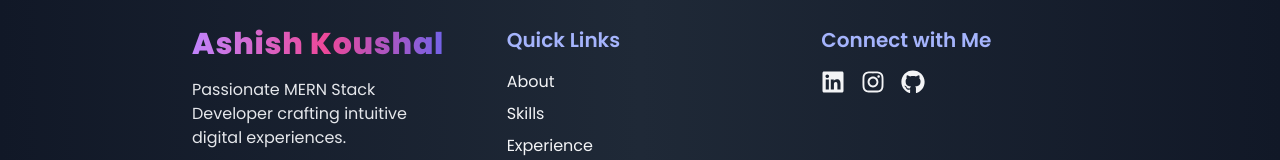
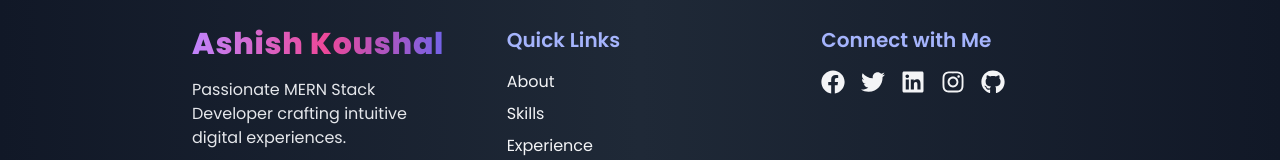
Before and after one commit to Ashi5486/Portfolio, a React (Vite) app in the folder frontend/: page / in a window 1280 px wide. Shown: the part 8422-8582 px from the top of the page. Built offline with nearby package versions, Linux system fonts and the light colour scheme; a web font is replaced by a local one.

Commit message:
Update footer

```diff
--- a/frontend/src/components/Footer/Footer.jsx
+++ b/frontend/src/components/Footer/Footer.jsx
@@ -1,7 +1,167 @@
+// import React, { useEffect, useState } from "react";
+// import {
+//   FaFacebook,
+//   FaTwitter,
+//   FaLinkedin,
+//   FaInstagram,
+//   FaGithub,
+//   FaMoon,
+//   FaSun,
+// } from "react-icons/fa";
+// import { motion } from "framer-motion";
+// import { fadeIn } from "../../variants"; // Make sure this exists
+
+// const Footer = () => {
+//   const [isDark, setIsDark] = useState(false);
+
+//   useEffect(() => {
+//     const theme = localStorage.getItem("theme") || "dark";
+//     setIsDark(theme === "dark");
+//     document.documentElement.classList.toggle("dark", theme === "dark");
+//   }, []);
+
+//   const toggleTheme = () => {
+//     const newTheme = isDark ? "light" : "dark";
+//     setIsDark(!isDark);
+//     localStorage.setItem("theme", newTheme);
+//     document.documentElement.classList.toggle("dark", newTheme === "dark");
+//   };
+
+//   const handleScroll = (sectionId) => {
+//     const section = document.getElementById(sectionId);
+//     if (section) {
+//       section.scrollIntoView({ behavior: "smooth" });
+//     }
+//   };
+
+//   return (
+//     <motion.footer
+//       className={`${
+//         isDark
+//           ? "bg-gradient-to-r from-[#0f0c29] via-[#302b63] to-[#24243e]"
+//           : "bg-gradient-to-r from-purple-300 via-indigo-300 to-pink-200"
+//       } ${isDark ? "text-white" : "text-black"} py-12 px-[10vw] relative overflow-hidden`}
+//       variants={fadeIn("up", 0.1)}
+//       initial="hidden"
+//       whileInView="show"
+//       viewport={{ once: true }}
+//     >
+//       {/* Pulse Line */}
+//       <div className="absolute top-0 left-0 w-full h-1 bg-gradient-to-r from-indigo-400 via-purple-500 to-pink-500 animate-pulse" />
+
+//       <div className="grid grid-cols-1 md:grid-cols-4 gap-10 z-10 relative">
+//         {/* 1. Brand Info */}
+//         <div>
+//           <h2 className="text-2xl font-bold mb-2">Ashish Koushal</h2>
+//           <p className="text-sm text-gray-300 dark:text-gray-400">
+//             Passionate MERN Stack Developer crafting intuitive digital experiences.
+//           </p>
+//         </div>
+
+//         {/* 2. Quick Links */}
+//         <div>
+//           <h3 className="text-xl font-semibold mb-4 text-purple-200 dark:text-purple-300">
+//             Quick Links
+//           </h3>
+//           <ul className="space-y-2 text-sm">
+//             {["about", "skills", "experience", "work", "education", "contact"].map((item) => (
+//               <li key={item}>
+//                 <button
+//                   onClick={() => handleScroll(item)}
+//                   className="hover:text-purple-300 capitalize transition-all duration-200"
+//                 >
+//                   {item}
+//                 </button>
+//               </li>
+//             ))}
+//           </ul>
+//         </div>
+
+//         {/* 3. Newsletter */}
+//         <div>
+//           <h3 className="text-xl font-semibold mb-4 text-purple-200 dark:text-purple-300">
+//             Newsletter
+//           </h3>
+//           <p className="text-sm text-gray-300 dark:text-gray-400 mb-2">
+//             Get updates and tech insights.
+//           </p>
+//           <form
+//             onSubmit={(e) => {
+//               e.preventDefault();
+//               alert("Thanks for subscribing!");
+//               e.target.reset();
+//             }}
+//             className="flex flex-col space-y-2"
+//           >
+//             <input
+//               type="email"
+//               placeholder="Your email"
+//               required
+//               className="px-3 py-2 rounded-md text-black text-sm focus:outline-none focus:ring-2 ring-purple-400"
+//             />
+//             <button
+//               type="submit"
+//               className="bg-purple-600 hover:bg-purple-700 text-white text-sm py-2 rounded-md transition"
+//             >
+//               Subscribe
+//             </button>
+//           </form>
+//         </div>
+
+//         {/* 4. Social + Theme */}
+//         <div>
+//           <h3 className="text-xl font-semibold mb-4 text-purple-200 dark:text-purple-300">
+//             Connect with Me
+//           </h3>
+//           <div className="flex space-x-4 mb-4 text-xl">
+//             {[
+//               { icon: <FaFacebook />, url: "https://facebook.com" },
+//               { icon: <FaTwitter />, url: "https://twitter.com" },
+//               { icon: <FaLinkedin />, url: "https://www.linkedin.com/in/ashish-koushal-9738b5205/" },
+//               { icon: <FaInstagram />, url: "https://instagram.com" },
+//               { icon: <FaGithub />, url: "https://github.com/Ashi5486" },
+//             ].map((item, index) => (
+//               <a
+//                 key={index}
+//                 href={item.url}
+//                 target="_blank"
+//                 rel="noopener noreferrer"
+//                 className="hover:text-purple-200 hover:scale-110 transition-transform"
+//               >
+//                 {item.icon}
+//               </a>
+//             ))}
+//           </div>
+//           <button
+//             onClick={toggleTheme}
+//             className="flex items-center gap-2 bg-white dark:bg-gray-800 px-3 py-2 rounded-md text-sm font-medium text-black dark:text-white hover:scale-105 transition"
+//           >
+//             {isDark ? (
+//               <>
+//                 <FaSun className="text-yellow-400" /> Light Mode
+//               </>
+//             ) : (
+//               <>
+//                 <FaMoon className="text-purple-600" /> Dark Mode
+//               </>
+//             )}
+//           </button>
+//         </div>
+//       </div>
+
+//       {/* Footer Bottom */}
+//       <div className="mt-10 text-center text-sm text-gray-300 dark:text-gray-400">
+//         © {new Date().getFullYear()} Ashish Koushal. Built with ❤️ using React & Tailwind CSS.
+//       </div>
+//     </motion.footer>
+//   );
+// };
+
+// export default Footer;
 import React, { useEffect } from "react";
 import {
-  // FaFacebook,
-  // FaTwitter,
+  FaFacebook,
+  FaTwitter,
   FaLinkedin,
   FaInstagram,
   FaGithub,
@@ -73,11 +233,11 @@ const Footer = () => {
           </h3>
           <div className="flex gap-4 text-2xl">
             {[
-             /* { icon: <FaFacebook />, url: "https://www.facebook.com/ashish.koushal.528/" },*/
+              { icon: <FaFacebook />, url: "https://facebook.com" },
+              { icon: <FaTwitter />, url: "https://twitter.com" },
               { icon: <FaLinkedin />, url: "https://linkedin.com/in/ashish-koushal-9738b5205" },
               { icon: <FaInstagram />, url: "https://www.instagram.com/mr_ashishkoushal1430/" },
               { icon: <FaGithub />, url: "https://github.com/Ashi5486" },
-              {/* { icon: <FaTwitter />, url: "https://twitter.com" }, */}
             ].map((item, index) => (
               <a
                 key={index}
```
